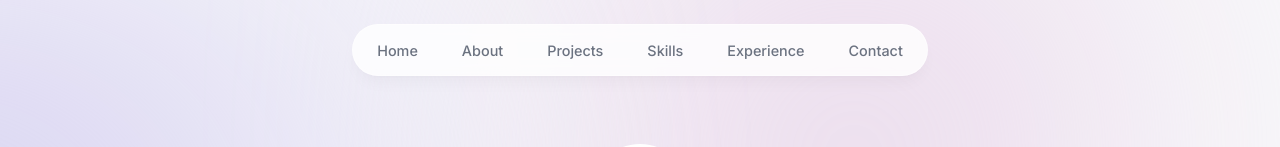
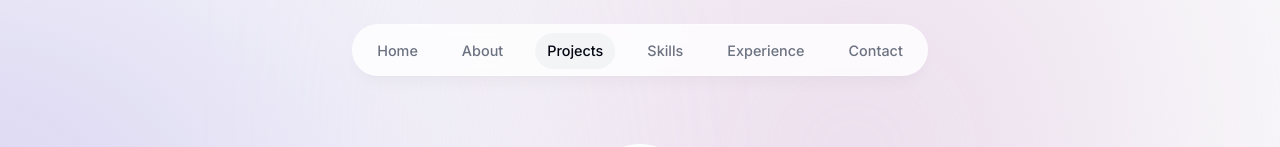
Before and after one commit to gks-96/portfolio, a Next.js app: page / in a window 1280 px wide. Shown: the top 147 px of the page. Built offline with nearby package versions, Linux system fonts and the light colour scheme.

Commit message:
header finished

```diff
--- a/app/layout.tsx
+++ b/app/layout.tsx
@@ -1,6 +1,7 @@
 import './globals.css'
 import { Inter } from 'next/font/google'
 import Header from "@/components/header";
+import ActiveSectionContextProvider from '@/context/active-section-context';
 const inter = Inter({ subsets: ['latin'] })
 
 export const metadata = {
@@ -28,8 +29,11 @@
         lg:left-[-28rem]
         x1:left-[-15rem]
         2xl:left-[-5rem]"></div>
-        <Header></Header>
-        {children}
+        <ActiveSectionContextProvider>
+          <Header/>
+          {children}
+        </ActiveSectionContextProvider>
+
         </body>
     </html>
   )
--- a/components/about.tsx
+++ b/components/about.tsx
@@ -1,13 +1,20 @@
 "use client"
 
 import { motion } from 'framer-motion';
-import React from 'react'
+import React  from 'react'
 import SectionHeading from './section-heading';
+import { useInView } from 'react-intersection-observer';
+import { useActiveSectionContext } from '@/context/active-section-context';
+import { useEffect } from 'react';
+import {useSectionInView} from "@/lib/hooks"
 
 export default function about() {
+
+    const {ref} = useSectionInView("About")
+
     return (
         <motion.section
-
+          ref ={ref}
           className="mb-28 max-w-[45rem] text-center leading-8 sm:mb-40 scroll-mt-28"
           initial={{ opacity: 0, y: 100 }}
           animate={{ opacity: 1, y: 0 }}
--- a/components/header.tsx
+++ b/components/header.tsx
@@ -4,8 +4,12 @@
 import {motion} from "framer-motion";
 import {links} from "@/lib/data";
 import Link from 'next/link';
+import clsx from "clsx";
+import { useActiveSectionContext } from '@/context/active-section-context'
+export default function Header() {
 
-export default function header() {
+ const {activeSection, setActiveSection} =  useActiveSectionContext();
+
   return (
     // relative to make the z index work
     <header  className="z-[999] relative">
@@ -30,17 +34,33 @@
                     links.map(link=>(
                         <motion.li
                         className="h-3/4 flex items-center
-                        justify-center"
+                        justify-center relative"
                         key={link.hash}
                          // framework now takes care of it
                         initial={{y:-100, opacity:0}}
                         animate={{y:0,opacity:1}}>
 
-                            <Link className="flex w-full items-center
-                            justify-center px-3 py-3
-                            hover:text-gray-950 transition"href={link.hash}>
+                            <Link
+                             className={clsx(
+                              "flex w-full items-center justify-center px-3 py-3 hover:text-gray-950 transition dark:text-gray-500 dark:hover:text-gray-300",
+                              {
+                                "text-gray-950 dark:text-gray-200":
+                                  activeSection === link.name,
+                              }
+                            )}
+                            href={link.hash}
+                            onClick = { () => setActiveSection(link.name)}>
                              {link.name}
-                            </Link>
+                             {link.name == activeSection &&
+                             <motion.span className="bg-gray-100 rounded-full absolute inset-0 -z-10"
+                             layoutId="activeSection"
+                             transition ={{
+                              type:"spring",
+                              stiffness:380,
+                              damping:30
+                             }}></motion.span>
+                             }
+                             </Link>
                         </motion.li>
                     ))}
             </ul>
--- a/components/intro.tsx
+++ b/components/intro.tsx
@@ -1,21 +1,27 @@
 "use client";
 
 import Image from "next/image";
-import React from "react";
+import React  from "react";
 import { motion } from "framer-motion";
 import Link from "next/link";
 import { BsArrowRight, BsLinkedin } from "react-icons/bs";
 import { HiDownload } from "react-icons/hi";
 import { FaGithubSquare } from "react-icons/fa";
 import { FaStackOverflow } from "react-icons/fa6";
-
+import { useInView } from 'react-intersection-observer';
+import { useActiveSectionContext } from '@/context/active-section-context';
+import { useEffect } from 'react';
+import {useSectionInView} from '@/lib/hooks'
 
 export default function Intro() {
-  // const { ref } = useSectionInView("Home", 0.5);
-  // const { setActiveSection, setTimeOfLastClick } = useActiveSectionContext();
+
+   const{ ref } = useSectionInView("Home",0.5);
 
   return (
-    <section id="home" className="mb-28 max-w-[50rem] text-center
+    <section
+    ref = {ref}
+    id="home"
+    className="mb-28 max-w-[50rem] text-center
      sm:mb-0 scroll-mt-[100rem]">
       <div className="flex items-center justify-center">
         <div className="relative">
--- a/components/projects.tsx
+++ b/components/projects.tsx
@@ -1,3 +1,5 @@
+
+"use client"
 
 import React  from 'react'
 import SectionHeading from './section-heading'
@@ -5,10 +7,18 @@
 import Image from "next/image";
 import {useScroll} from "framer-motion"
 import Project from "@/components/project"
+import { useInView } from 'react-intersection-observer';
+import { useActiveSectionContext } from '@/context/active-section-context';
+import { useEffect } from 'react';
+import { useSectionInView } from '@/lib/hooks';
 
 export default function Projects() {
+
+  const {ref} = useSectionInView("Projects",0.5)
+
+
   return (
-   <section id="projects" className="scroll-mt-28" >
+   <section ref ={ref} id="projects" className="scroll-mt-28" >
     <SectionHeading> My Projects</SectionHeading>
     <div>
         {
--- /dev/null
+++ b/context/active-section-context.tsx
@@ -0,0 +1,40 @@
+"use client"
+
+import React,{useState,createContext,useContext} from 'react'
+import {links} from "@/lib/data"
+
+type ActiveSectionContextProviderProps = {
+  children: React.ReactNode;
+}
+
+//number means it could be anything of them
+type SectionName = typeof links[number]["name"];
+
+type ActiveSectionContextType = {
+   activeSection:SectionName;
+   setActiveSection:React.Dispatch<React.SetStateAction<SectionName>>
+}
+// outside the context provider component , the default value will be picked
+export const ActiveSectionContext = createContext<ActiveSectionContextType| null>(null);
+export default function ActiveSectionContextProvider(
+  {children} :ActiveSectionContextProviderProps )
+   {
+  const[activeSection,setActiveSection] = useState<SectionName>("Home");
+  return(
+    <ActiveSectionContext.Provider value = {{
+      activeSection,
+      setActiveSection
+    }}>
+        {children}
+    </ActiveSectionContext.Provider>
+
+  ) ;
+}
+export function useActiveSectionContext(){
+  const context = useContext(ActiveSectionContext);
+  if ( context === null)
+  {
+    throw new Error("useActiveSelectionContext must be used within a Active SectionContext Provider");
+  }
+  return context
+}
--- /dev/null
+++ b/lib/hooks.ts
@@ -0,0 +1,27 @@
+import { motion } from 'framer-motion';
+import React  from 'react'
+import { useInView } from 'react-intersection-observer';
+import { useActiveSectionContext } from '@/context/active-section-context';
+import { useEffect } from 'react';
+import type { SectionName } from './types';
+
+
+export  function useSectionInView(
+    sectionName: SectionName,
+    threshold=0.75
+        ) {
+    const{ref, inView } = useInView({
+        threshold:threshold
+      });
+
+      const { setActiveSection } = useActiveSectionContext();
+
+      useEffect ( () =>{
+        if (inView)
+        {
+          setActiveSection(sectionName)
+        }
+      },[inView]);
+
+      return {ref};
+}
--- /dev/null
+++ b/lib/types.ts
@@ -0,0 +1,4 @@
+import { links } from "./data";
+
+//number means it could be anything of them
+export type SectionName = typeof links[number]["name"];
--- a/package.json
+++ b/package.json
@@ -13,6 +13,7 @@
     "@types/react": "18.2.67",
     "@types/react-dom": "18.2.22",
     "autoprefixer": "10.4.19",
+    "clsx": "^2.1.0",
     "eslint": "8.57.0",
     "eslint-config-next": "14.1.4",
     "framer-motion": "^11.0.18",
@@ -21,6 +22,7 @@
     "react": "18.2.0",
     "react-dom": "18.2.0",
     "react-icons": "^5.0.1",
+    "react-intersection-observer": "^9.8.1",
     "tailwindcss": "3.4.1",
     "typescript": "5.4.3"
   }
```
Also changed, not shown: 1 other file (tests, documents, lock files or other folders).
